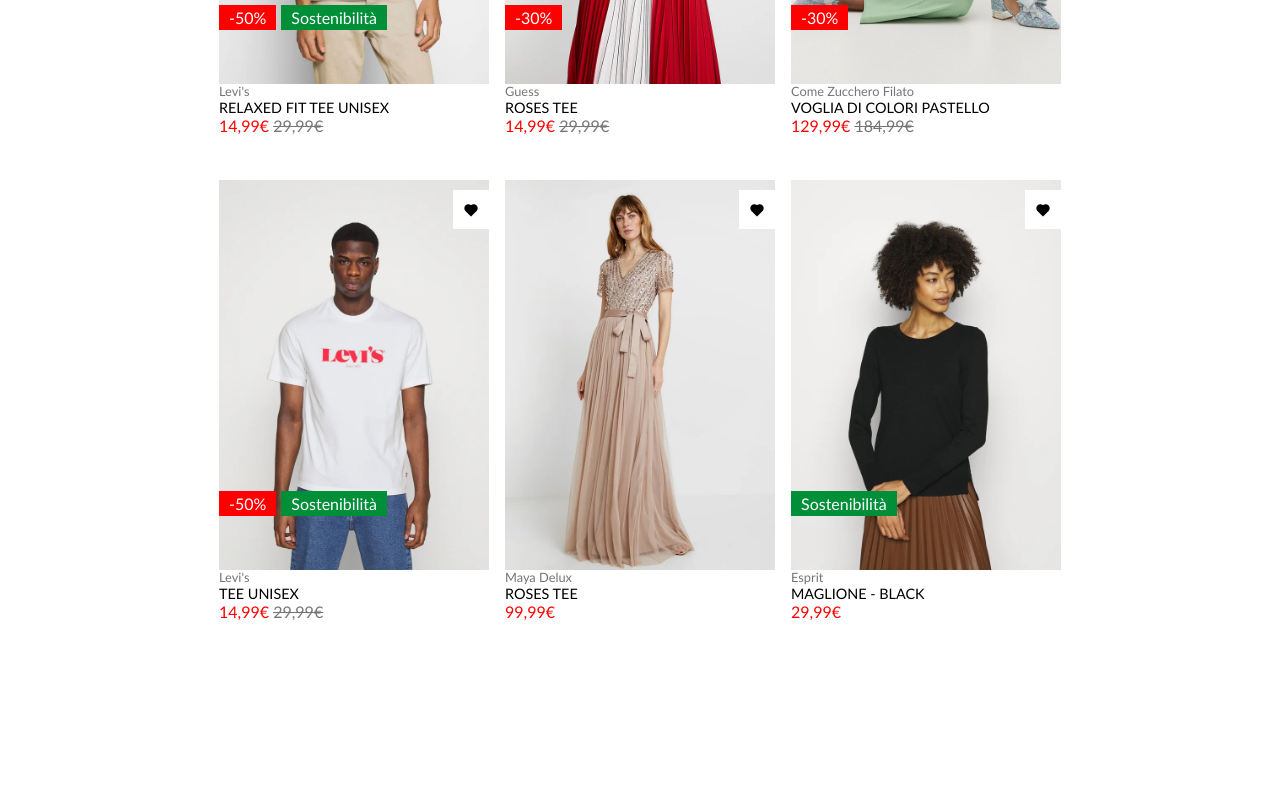
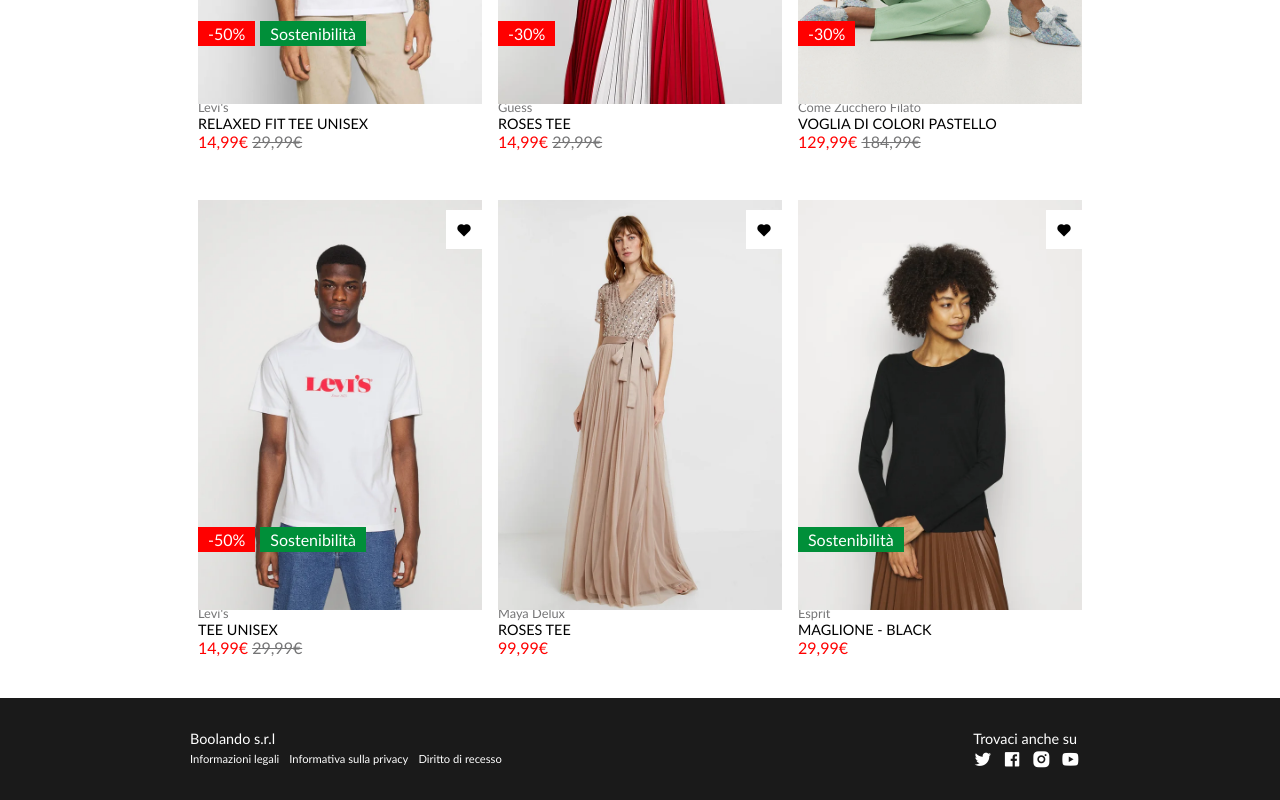
Before and after one commit to nicolaparutto/html-css-boolando, a plain HTML site: page index.html in a window 1280 px wide. Shown: the part 414-1214 px from the top of the page. Before the commit the page ends 1072 px from the top, so only its background shows below. Drawn offline with nearby package versions, Linux system fonts and the light colour scheme.

Commit message:
[add]text to html & css file

```diff
--- a/assets/css/style.css
+++ b/assets/css/style.css
@@ -24,6 +24,7 @@
    border: 1px solid red;
    height: 500px;
 }
+
 /* ===main css=== */
 body{
    font-family: 'Trebuchet MS', 'Lucida Sans Unicode', 'Lucida Grande', 'Lucida Sans', Arial, sans-serif;
@@ -74,10 +75,12 @@ main{
 .card-container{
    display: flex;
    justify-content: center;
+   flex-wrap: wrap;
 }
 .card{
-   width: 30%;
-   margin: 8px;
+   --spacing-m: 8px;
+   width: calc(100% / 3 - (var(--spacing-m) * 2));
+   margin: var(--spacing-m);
 }
 /* card image */
 .card-image{
@@ -147,3 +150,30 @@ div.discount span.sustainability{
    color: var(--c-lightgray);
    text-decoration: line-through;
 }
+
+/* =====footer style===== */
+footer{
+   padding: 30px 0px;
+   background-color: #1A1A1A;
+   color: var(--c-white);
+}
+.footer{
+   display: flex;
+   justify-content: space-between;
+}
+.footer span{
+   font-size: 0.9rem;
+}
+.footer ul{
+   display: flex;
+}
+.footer ul li{
+   list-style: none;
+}
+.footer ul li a{
+   padding-right: 10px;
+   font-size: 0.7rem;
+}
+.footer ul .socials{
+   font-size: 1.2rem;
+}
--- a/index.html
+++ b/index.html
@@ -79,11 +79,6 @@
             </div>
          </div>
 
-      </div>
-
-
-      <div class="card-container container">
-
          <div class="card">
             <div class="card-image">
                <img class="main-img" src="assets/img/4.webp" alt="">
@@ -134,6 +129,25 @@
    </main>
 
    <footer>
+      <div class="footer container">
+         <div>
+            <span>Boolando s.r.l</span>
+            <ul>
+               <li><a href="#">Informazioni legali</a></li>
+               <li><a href="#">Informativa sulla privacy</a></li>
+               <li><a href="#">Diritto di recesso</a></li>
+            </ul>
+         </div>
+         <div>
+            <span>Trovaci anche su</span>
+            <ul>
+               <li><a class="socials" href="#"><i class="ri-twitter-fill"></i></a></li>
+               <li><a class="socials" href="#"><i class="ri-facebook-box-fill"></i></a></li>
+               <li><a class="socials" href="#"><i class="ri-instagram-fill"></i></a></li>
+               <li><a class="socials" href="#"><i class="ri-youtube-fill"></i></a></li>
+            </ul>
+         </div>
+      </div>
    </footer>
 
 </body>
```
